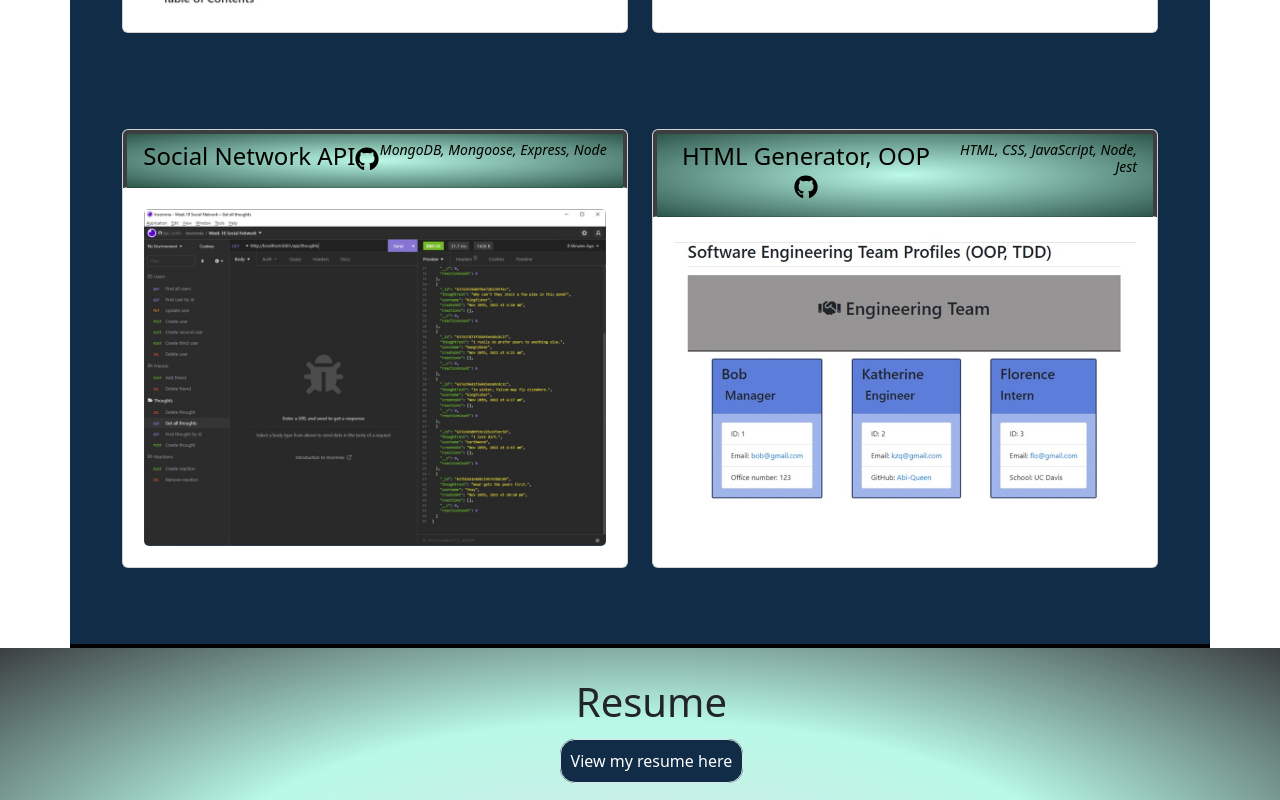
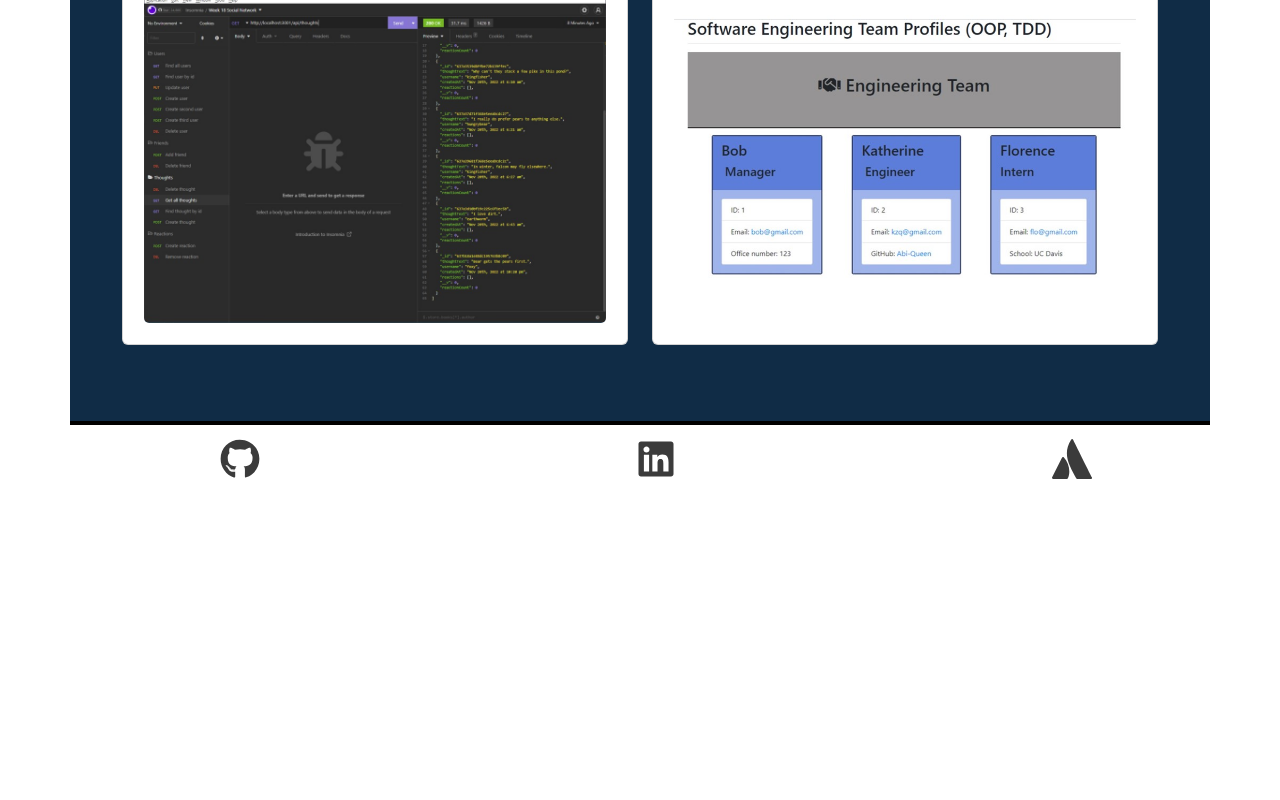
Before and after one commit to Abi-Queen/abi-queen-spa, a React (Create React App) app: page /Portfolio in a window 1280 px wide. Shown: the part 1480-2280 px from the top of the page. After the commit the page ends 1981 px from the top, so only its background shows below. Built offline with nearby package versions, Linux system fonts and the light colour scheme.

Commit message:
added react-dom routers

```diff
--- a/package.json
+++ b/package.json
@@ -10,6 +10,7 @@
     "react": "17.0.2",
     "react-dom": "17.0.2",
     "react-icons": "^4.6.0",
+    "react-router-dom": "^6.4.4",
     "react-scripts": "5.0.1",
     "web-vitals": "^2.1.4"
   },
--- a/src/App.js
+++ b/src/App.js
@@ -1,4 +1,5 @@
 import React, { useState } from 'react'
+import { BrowserRouter as Router, Route, Routes } from 'react-router-dom'
 import Nav from './components/Nav'
 import About from './components/About'
 import Portfolio from './components/Portfolio'
@@ -11,6 +12,7 @@ function App() {
   const [contactSelected, setContactSelected] = useState(false)
 
   return (
+    <Router>
       <div className="App">
         <Nav
           contactSelected={contactSelected}
@@ -19,9 +21,12 @@ function App() {
           <main>
             {!contactSelected ? (
               <>
-              <About></About>
-              <Portfolio></Portfolio>
-              <Resume></Resume>
+                <Routes>
+                  <Route path='/About' element={<About />} />
+                  <Route path='/Portfolio' element={<Portfolio />} />
+                  <Route path= '/Resume' element={<Resume /> } />
+                  <Route path= '*' element={<About />} />
+                </Routes>
               </>
             ) : (
               <ContactForm></ContactForm>
@@ -29,6 +34,7 @@ function App() {
           </main>
         <Footer></Footer>
       </div>
+    </Router>
   )
 }
 
--- a/src/components/Portfolio/index.js
+++ b/src/components/Portfolio/index.js
@@ -105,7 +105,7 @@ function Portfolio () {
                     <div className="card">
                         <div className="card-header">
                             <h4 className="card-title">
-                                <a href="https://youtu.be/ut7UswYo3GU">HTML Generator, OOP</a>
+                                <a href="https://youtu.be/ut7UswYo3GU">HTML Generator: OOP, TDD</a>
                                 <a href="https://github.com/Abi-Queen/engineers">
                             <FaGithub /></a>
                             </h4>
--- a/src/utils/helpers.js
+++ b/src/utils/helpers.js
@@ -1,8 +1,3 @@
-//email validator from UC Davis Coding Bootcamp Module 20
-
-export function capitalizeFirstLetter(string) {
-    return string.charAt(0).toUpperCase() + string.slice(1);
-  }
 
   export function validateEmail(email) {
     var re = /^(([^<>()[\]\\.,;:\s@"]+(\.[^<>()[\]\\.,;:\s@"]+)*)|(".+"))@((\[[0-9]{1,3}\.[0-9]{1,3}\.[0-9]{1,3}\.[0-9]{1,3}\])|(([a-zA-Z\-0-9]+\.)+[a-zA-Z]{2,}))$/;
```
Also changed, not shown: src/assets/images/pwgeneratorSS.jpg (added), 1 other file (tests, documents, lock files or other folders). Lines whose indentation alone changed are shown as unchanged.
